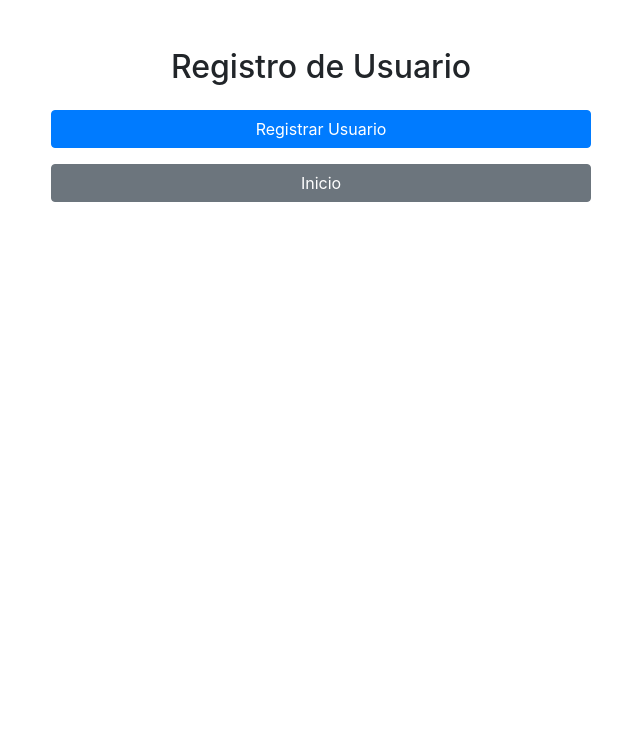
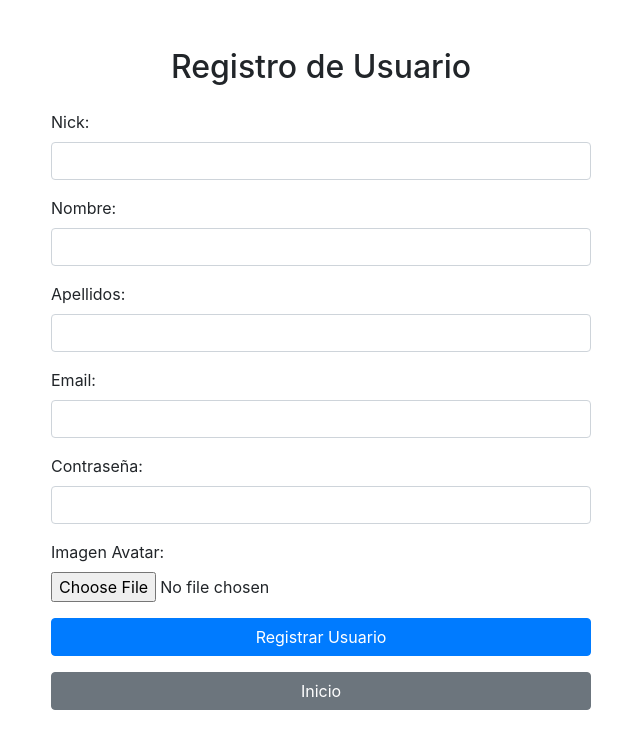
Before and after one commit to Josem27/TareaOnline04-Servidor, a PHP site: page /vistas/formulario_usuarios.php in a window 1280 px wide. Shown: the top 749 px of the page, without its empty margins (319-959 px from the left). Run offline with PHP 8.4, Linux system fonts and the light colour scheme; some libraries are stand-ins or nearby versions.

Commit message:
Fixeado problemas del logout y formularios

```diff
--- a/logout.php
+++ b/logout.php
@@ -1,6 +1,6 @@
 <?php
 session_start();
 session_destroy();
-header("Location: login.php");
+header("Location: index.php");
 exit();
 ?>
--- a/vistas/formulario_categorias.php
+++ b/vistas/formulario_categorias.php
@@ -20,7 +20,6 @@
                     <button type="submit" class="btn btn-primary btn-block">Registrar Categoría</button>
                 </form>
 
-                <!-- Manejo de errores -->
                 <?php if (isset($error)) { ?>
                     <div class="alert alert-danger mt-3" role="alert">
                         <?php echo $error; ?>
@@ -28,7 +27,7 @@
                 <?php } ?>
 
                 <!-- Botón de vuelta a index.php -->
-                <a href="index.php" class="btn btn-secondary btn-block mt-3">Inicio</a>
+                <a href="panelControl.php" class="btn btn-secondary btn-block mt-3">Inicio</a>
             </div>
         </div>
     </div>
--- a/vistas/formulario_usuarios.php
+++ b/vistas/formulario_usuarios.php
@@ -12,12 +12,39 @@
             <div class="col-md-6">
                 <h2 class="text-center mb-4">Registro de Usuario</h2>
                 <form method="post" action="" enctype="multipart/form-data">
-                    <!-- Agregar campos de formulario -->
+                    <div class="form-group">
+                        <label for="nick">Nick:</label>
+                        <input type="text" id="nick" name="nick" class="form-control" required>
+                    </div>
+
+                    <div class="form-group">
+                        <label for="nombre">Nombre:</label>
+                        <input type="text" id="nombre" name="nombre" class="form-control" required>
+                    </div>
+
+                    <div class="form-group">
+                        <label for="apellidos">Apellidos:</label>
+                        <input type="text" id="apellidos" name="apellidos" class="form-control" required>
+                    </div>
+
+                    <div class="form-group">
+                        <label for="email">Email:</label>
+                        <input type="email" id="email" name="email" class="form-control" required>
+                    </div>
+
+                    <div class="form-group">
+                        <label for="password">Contraseña:</label>
+                        <input type="password" id="password" name="password" class="form-control" required>
+                    </div>
+
+                    <div class="form-group">
+                        <label for="imagen">Imagen Avatar:</label>
+                        <input type="file" id="imagen" name="imagen" class="form-control-file" accept="image/*">
+                    </div>
 
                     <button type="submit" class="btn btn-primary btn-block">Registrar Usuario</button>
                 </form>
 
-                <!-- Manejo de errores -->
                 <?php if (isset($error)) { ?>
                     <div class="alert alert-danger mt-3" role="alert">
                         <?php echo $error; ?>
@@ -25,7 +52,7 @@
                 <?php } ?>
 
                 <!-- Botón de vuelta a index.php -->
-                <a href="index.php" class="btn btn-secondary btn-block mt-3">Inicio</a>
+                <a href="panelControl.php" class="btn btn-secondary btn-block mt-3">Inicio</a>
             </div>
         </div>
     </div>
--- a/vistas/panelControl.php
+++ b/vistas/panelControl.php
@@ -55,7 +55,7 @@
                 </div>
             <?php } ?>
         </div>
-        <a href="logout.php" class="btn btn-danger mt-3">Cerrar sesión</a>
+        <a href="../logout.php" class="btn btn-danger mt-3">Cerrar sesión</a>
     </div>
 
     <script src="https://code.jquery.com/jquery-3.5.1.slim.min.js"></script>
```
Also changed, not shown: vistas/formulario_entradas.php (+24 -3 lines).
